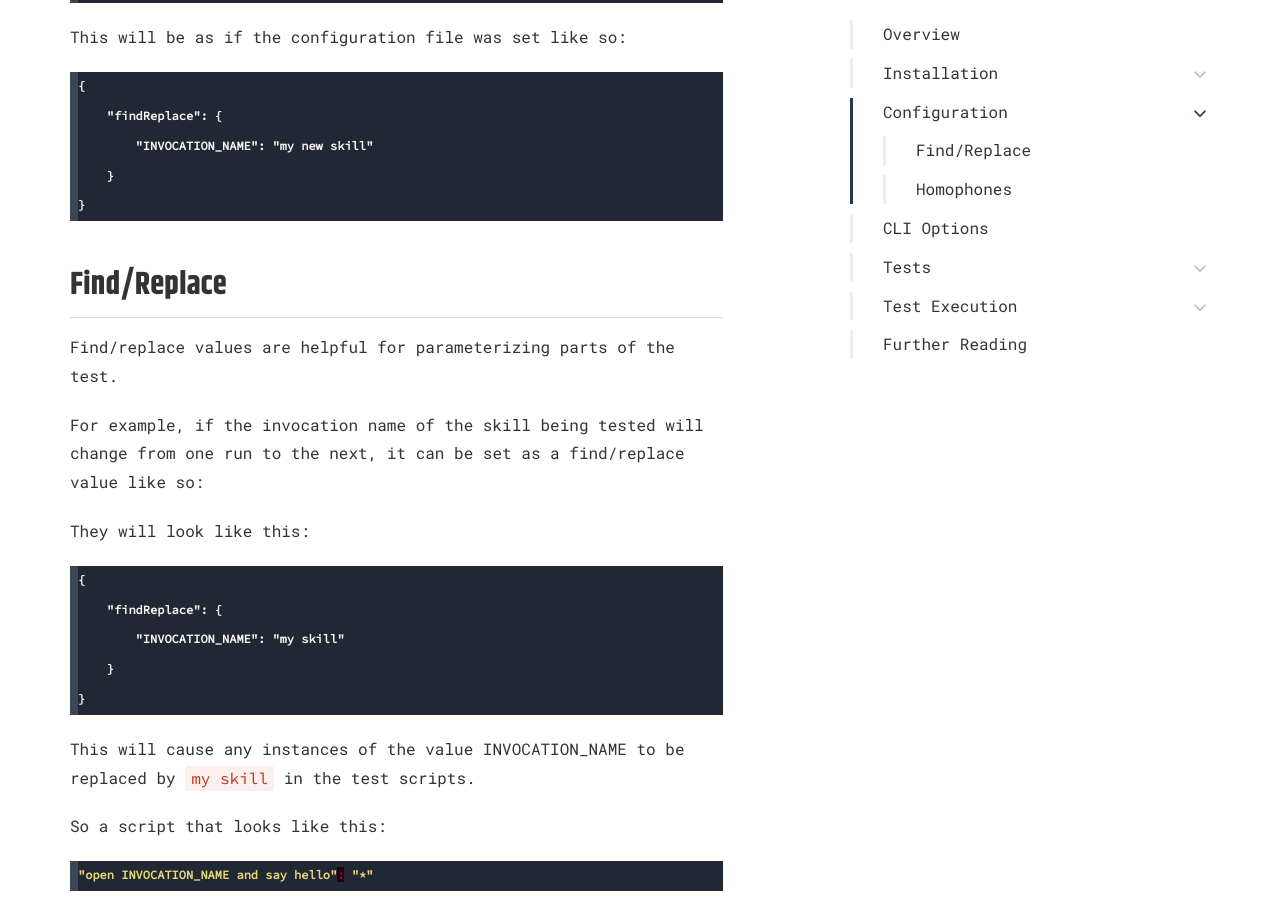
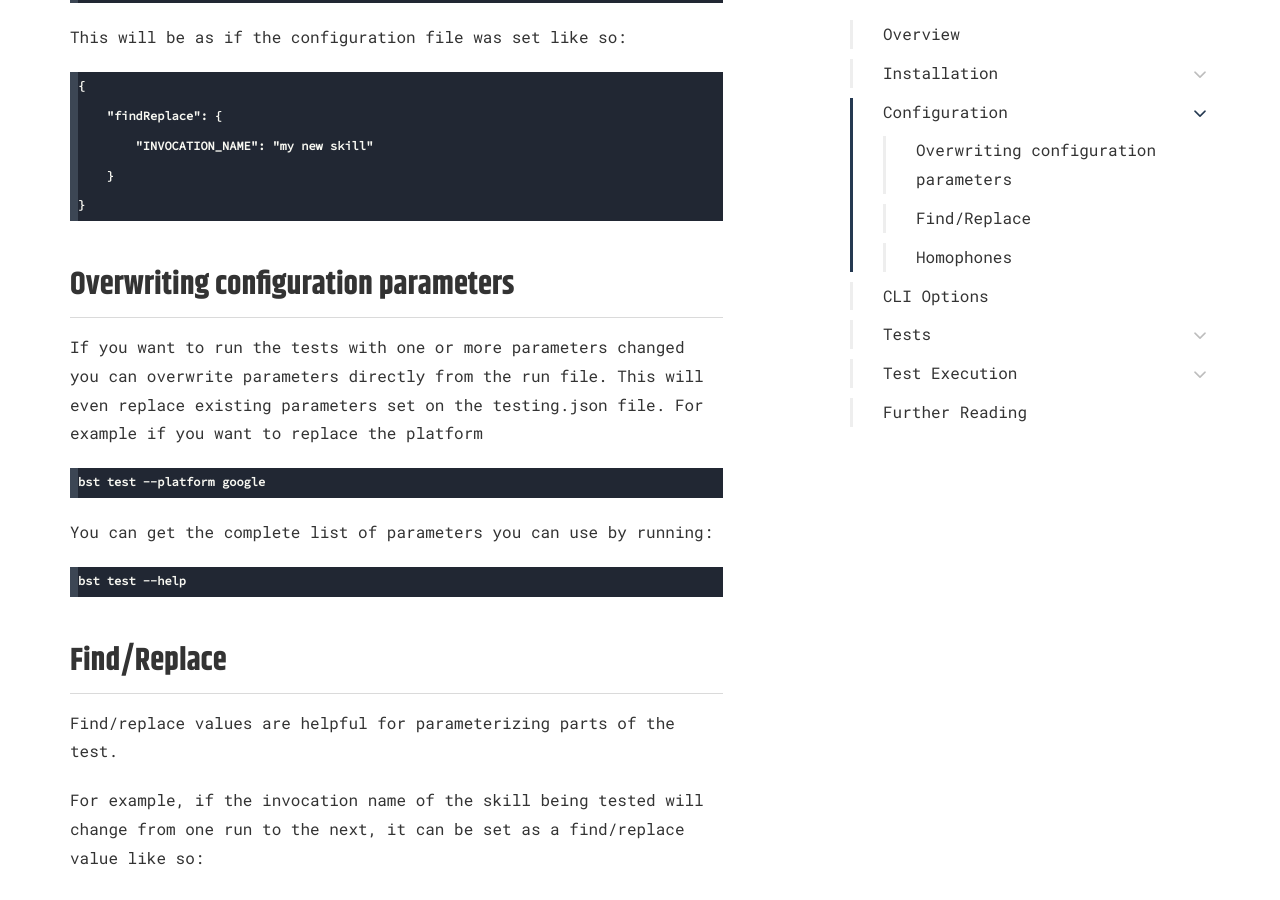
Before and after one commit to bespoken/bespoken-docs, a Jekyll site: the page built from end-to-end/guide.md, in a window 1280 px wide and 900 px high, scrolled down 3945 px. Built offline with Jekyll 4.4.1, drawn with Linux system fonts in a browser that asks for light colours; some web fonts are replaced.

Commit message:
Add documentation for overwriting parameters

````diff
--- a/end-to-end/guide.md
+++ b/end-to-end/guide.md
@@ -125,6 +125,21 @@ This will be as if the configuration file was set like so:
     }
 }
 ```
+
+## Overwriting configuration parameters
+
+If you want to run the tests with one or more parameters changed you can overwrite parameters directly from the run file. This will even replace existing parameters set on the testing.json file. For example if you want to replace the platform
+
+```
+bst test --platform google
+```
+
+You can get the complete list of parameters you can use by running:
+
+```
+bst test --help
+```
+
 
 ## Find/Replace
 Find/replace values are helpful for parameterizing parts of the test.
````
Also changed, not shown: unit-testing/guide.md (+15 -0 lines).
